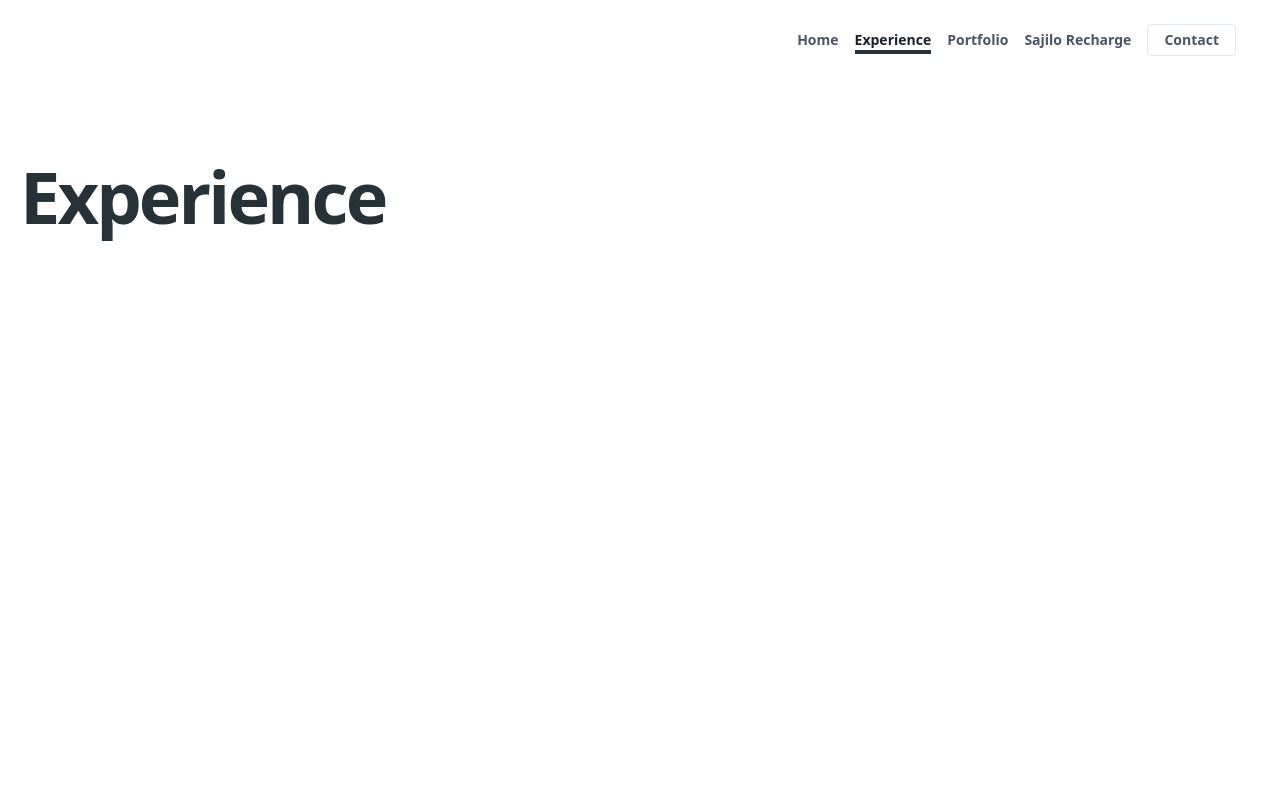
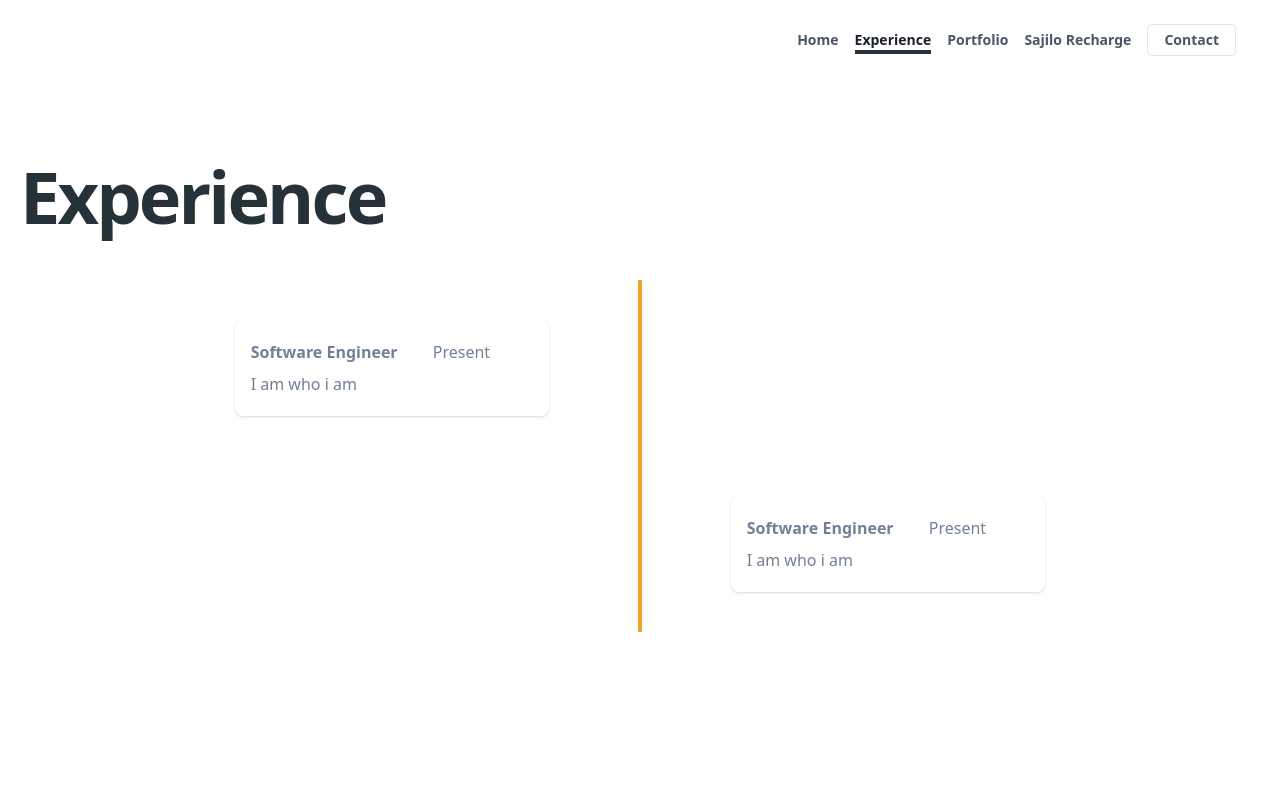
Before and after one commit to ishandongol/ishandongol.github.io, a Next.js app: page /experience in a window 1280 px wide. Shown: the top 800 px of the page. Built offline with nearby package versions, Linux system fonts and the light colour scheme.

Commit message:
[EXPERIENCE DESIGN]

```diff
--- /dev/null
+++ b/_experience/index.md
@@ -0,0 +1,62 @@
+---
+- role: Software Engineer
+  org: Fusemachines Nepal
+  startYear: January 2020
+  endYear: Present
+  url: https://fusemachines.com.np
+  description: I am working at Fusemachines Nepal.
+- role: Android Developer
+  org: Sajilo Recharge
+  startYear: '2016'
+  endYear: Present
+  url: https://play.google.com/store/apps/details?id=np.com.ishandongol.sajilorecharge&hl=en
+  description: I developed Sajilo Recharge, an Application for Android™. Sajilo Recharge
+    has been downloaded 50K+ times from PlayStore.
+- role: Software Engineer Associate
+  org: Fusemachines Nepal
+  startYear: November 2018
+  endYear: December 2019
+  url: https://fusemachines.com.np
+  description: I worked as Javascript Developer.
+- role: Tech Intern
+  org: Fusemachines Nepal
+  startYear: July 2018
+  endYear: September 2018
+  url: https://fusemachines.com.np
+  description: I did my internsip at Fusemachines Nepal. I did Front-end, Back-end
+    and Machine Learning.
+- role: Team Member
+  org: AIESEC in Kathmandu University
+  startYear: '2017'
+  endYear: '2018'
+  url: "#"
+  description: I am a member of AIESEC in Kathmandu University.
+- role: EP Buddy
+  org: AIESEC in Kathmandu University
+  startYear: February 2018
+  endYear: April 2018
+  url: "#"
+  description: I was an EP Buddy for an International Intern (Exchange Participant)
+    at Digital Learning Research Lab, Department of Computer Science and Engineering,
+    Kathmandu University. She was from Istanbul, Turkey.
+- role: Java Tutor
+  org: Yayasan Cipta Mandiri
+  startYear: October 2017
+  endYear: November 2017
+  url: https://ciptamandiri.net/ishan-dongol/
+  description: I went on a Global Volunteer program for 4 Weeks through AIESEC. I
+    went to Indonesia
+- role: Designing & Video Editing
+  org: Digital Learning Research Lab
+  startYear: '2017'
+  endYear: '2018'
+  url: http://ku.edu.np/cse/dlrlab
+  description: I worked as a designer and video editor.
+- role: Android Community Co-ordinator
+  org: Kathmandu University Computer Club
+  startYear: '2017'
+  endYear: '2018'
+  url: http://ku.edu.np/kucc
+  description: I served as a Community Co-ordinator for KUCC, a student club of Department
+    of Computer Science and Engineering.
+---
--- a/_experience/items.md
+++ /dev/null
@@ -1,17 +0,0 @@
----
-ids:
-  - sajilorecharge
-  - whats-that
-  - easy-moji
-  - ku-app
-  - mini-volts
-  - icdret
-  - how-to
-  - it-meet
-  - smart-panas
-  - yes-nepal
-  - isc
-  - smart-city
----
-
-Ishan Dongol's Portfolio
--- /dev/null
+++ b/components/timeline-box-wrapper.tsx
@@ -0,0 +1,10 @@
+
+const TimeLineBoxWrapper:React.FC = ({children}) => {
+  return (
+    <div className="w-2/5 px-2 py-10">
+      {children}
+    </div>
+  )
+}
+
+export default TimeLineBoxWrapper
--- /dev/null
+++ b/components/timeline-box.tsx
@@ -0,0 +1,27 @@
+
+interface TimelineBoxProps{
+  title:string;
+  subTitle:string;
+  content:string;
+}
+const TimelineBox: React.FC<TimelineBoxProps> = ({ title,subTitle,content }) => {
+  return (
+      <div className="flex flex-col w-full rounded-lg shadow bg-white px-4 py-5">
+        <div className="text-gray-600 mb-2 flex justify-between">
+          <div className="font-bold">
+            {title}
+          </div>
+          {subTitle}
+          <div className="flex flex-row">
+            <button className="text-blue-500 mr-2 hover:text-blue-300 transition duration-200"><i className="far fa-edit"></i></button>
+            <button className="text-red-500 hover:text-red-300 transition duration-200"><i className="far fa-trash-alt"></i></button>
+          </div>
+        </div>
+        <div className="text-gray-600">
+        {content}
+        </div>
+      </div>
+  )
+}
+
+export default TimelineBox
--- /dev/null
+++ b/components/timeline-left.tsx
@@ -0,0 +1,23 @@
+import TimelineBox from "./timeline-box"
+import TimeLineBoxWrapper from "./timeline-box-wrapper"
+import TimelineLine from "./timeline-line"
+import TimelineWrapper from "./timeline-wrapper"
+
+const TimelineLeft = () => {
+  return (
+    <TimelineWrapper>
+    <TimeLineBoxWrapper>
+      <TimelineBox
+      title="Software Engineer"
+      subTitle="Present"
+      content="I am who i am"
+      />
+    </TimeLineBoxWrapper>
+    <TimelineLine/>
+    <TimeLineBoxWrapper/>
+
+    </TimelineWrapper>
+  )
+}
+
+export default TimelineLeft
--- /dev/null
+++ b/components/timeline-line.tsx
@@ -0,0 +1,12 @@
+
+const TimelineLine: React.FC = () => {
+  return (
+    <div className="w-1/5  flex justify-center">
+      <div className="relative flex h-full w-1 bg-sajilo-yellow items-center justify-center">
+
+      </div>
+    </div>
+  )
+}
+
+export default TimelineLine
--- /dev/null
+++ b/components/timeline-right.tsx
@@ -0,0 +1,22 @@
+import TimelineBox from "./timeline-box"
+import TimeLineBoxWrapper from "./timeline-box-wrapper"
+import TimelineLine from "./timeline-line"
+import TimelineWrapper from "./timeline-wrapper"
+
+const TimelineRight = () => {
+  return (
+    <TimelineWrapper>
+    <TimeLineBoxWrapper/>
+    <TimelineLine/>
+    <TimeLineBoxWrapper>
+      <TimelineBox
+      title="Software Engineer"
+      subTitle="Present"
+      content="I am who i am"
+      />
+    </TimeLineBoxWrapper>
+    </TimelineWrapper>
+  )
+}
+
+export default TimelineRight
--- /dev/null
+++ b/components/timeline-wrapper.tsx
@@ -0,0 +1,11 @@
+
+
+const TimelineWrapper:React.FC = ({children}) => {
+    return (
+        <div className="flex flex-row w-full">
+            {children}
+        </div>
+    )
+  }
+
+  export default TimelineWrapper
--- a/lib/api.ts
+++ b/lib/api.ts
@@ -49,7 +49,6 @@ export function getAllPortfolios(fields: string[] = []) {
 export function getAllExperience() {
   const fullPath = join(experienceDirectory, `index.md`)
   const fileContents = fs.readFileSync(fullPath, 'utf8')
-  const { data, content } = matter(fileContents)
-  console.log(data,content)
-  return []
+  const data = matter(fileContents)
+  return data
 }
--- a/pages/experience/index.tsx
+++ b/pages/experience/index.tsx
@@ -1,11 +1,19 @@
-import Container  from "../../components/container"
+import Container from "../../components/container"
 import Layout from "../../components/layout"
 import Head from 'next/head'
 import { CMS_NAME } from '../../lib/constants'
-import PostTitle  from '../../components/post-title'
+import PostTitle from '../../components/post-title'
+import { getAllExperience } from "../../lib/api"
+import PostBody from '../../components/post-body'
+import TimelineRight from "../../components/timeline-right"
+import TimelineLeft from "../../components/timeline-left"
 
-const Experience = () => {
-    return(
+interface ExperienceProps {
+   data: any;
+   content: string;
+}
+const Experience = (props: ExperienceProps) => {
+   return (
       <>
          <Layout>
             <Head>
@@ -13,7 +21,17 @@ const Experience = () => {
             </Head>
             <Container>
                <PostTitle>Experience</PostTitle>
-
+               <div className="min-h-screen flex justify-center">
+                  <div className="w-2/3 mx-auto">
+                  {/* <div className="absolute flex flex-col justify-center h-24 w-24 rounded-full border-2 border-sajilo-yellow leading-none text-center z-10 bg-white font-thin">
+        </div> */}
+                  {/**repeat */}
+                     <TimelineLeft/>
+                     <TimelineRight/>
+                  {/** till here */}
+                  </div>
+               </div>
+               <PostBody content={props.content} />
             </Container>
          </Layout>
       </>
@@ -21,3 +39,11 @@ const Experience = () => {
 }
 
 export default Experience
+
+export const getStaticProps = async () => {
+   const { data, content } = getAllExperience()
+
+   return {
+      props: { data, content },
+   }
+}
```
Lines whose indentation alone changed are shown as unchanged.
